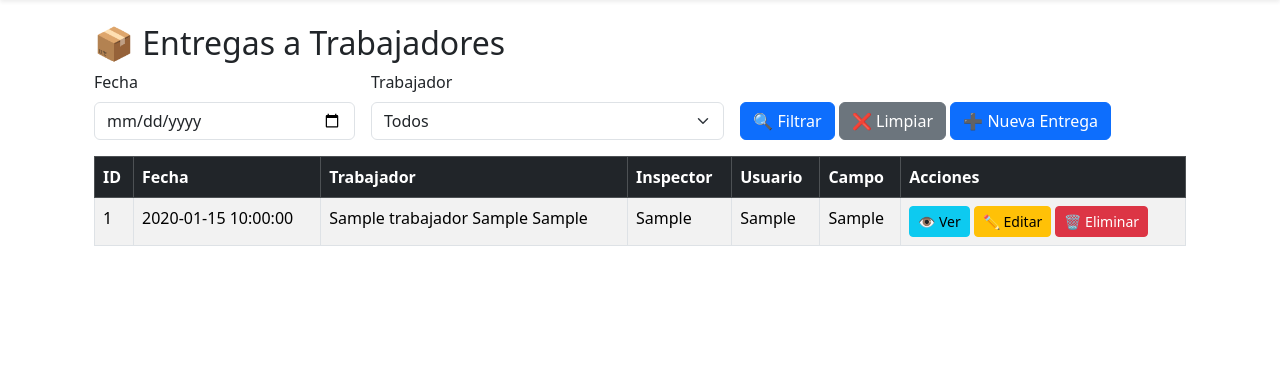
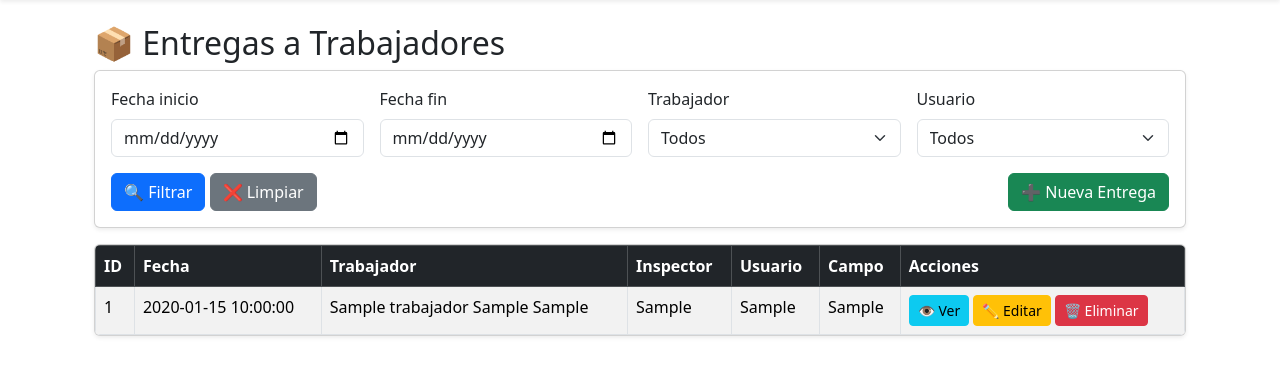
Before and after one commit to jcsempertegui/sistema-de-almacen, a PHP site: page /almacen2/views/entregas/listar.php in a window 1280 px wide. Shown: the part 56-432 px from the top of the page. Run offline with PHP 8.4, Linux system fonts and the light colour scheme; the visitor is signed in with stand-in values (Sample User, id 1); tables that the repository leaves empty or names only in its code hold one stand-in row (values such as "Sample post"); some libraries are stand-ins or nearby versions.

Commit message:
actualizacion

```diff
--- a/controllers/EntregaController.php
+++ b/controllers/EntregaController.php
@@ -8,8 +8,8 @@ class EntregaController {
         $this->model = new Entrega($db);
     }
 
-    public function listar($fecha = '', $trabajador = '') {
-        return $this->model->listar($fecha, $trabajador);
+    public function listar($fechaInicio = '',$fechaFin = '', $trabajadorId = '', $usuarioId = '') {
+        return $this->model->listar($fechaInicio, $fechaFin, $trabajadorId, $usuarioId);
     }
 
     public function obtener($id) {
@@ -35,4 +35,9 @@ class EntregaController {
     public function listarTrabajadores() {
         return $this->model->listarTrabajadores();
     }
+
+    public function listarUsuarios() {
+        return $this->model->listarUsuarios();
+    }
+
 }
--- a/models/Entrega.php
+++ b/models/Entrega.php
@@ -6,31 +6,46 @@ class Entrega {
         $this->conn = $db;
     }
 
-    // 📌 Listar entregas con trabajador y usuario
-    public function listar($filtroFecha = '', $filtroTrabajador = '') {
-        $sql = "SELECT e.id, e.fecha,
-                       CONCAT(t.nombre, ' ', t.apellido_paterno, ' ', t.apellido_materno) as trabajador,
+    // 📌 Listar entregas con filtros avanzados
+    public function listar($fechaInicio = '', $fechaFin = '', $trabajadorId = '', $usuarioId = '') {
+        $sql = "SELECT e.id, e.fecha, CONCAT(t.nombre, ' ', t.apellido_paterno, ' ', t.apellido_materno) as trabajador,
                        u.usuario as registrado_por, e.campo, e.inspector
                 FROM entrega e
                 INNER JOIN trabajador t ON e.trabajador_id = t.id
                 INNER JOIN usuario u ON e.usuario_id = u.id
                 WHERE 1=1";
 
-        if (!empty($filtroFecha)) {
-            $sql .= " AND DATE(e.fecha) = ?";
-        }
-        if (!empty($filtroTrabajador)) {
-            $sql .= " AND e.trabajador_id = ?";
+        $params = [];
+        $types = "";
+
+        if (!empty($fechaInicio)) {
+            $sql .= " AND DATE(e.fecha) >= ?";
+            $params[] = $fechaInicio;
+            $types .= "s";
         }
 
+        if (!empty($fechaFin)) {
+            $sql .= " AND DATE(e.fecha) <= ?";
+            $params[] = $fechaFin;
+            $types .= "s";
+        }
+
+        if (!empty($trabajadorId)) {
+            $sql .= " AND e.trabajador_id = ?";
+            $params[] = $trabajadorId;
+            $types .= "i";
+        }
+
+        if (!empty($usuarioId)) {
+            $sql .= " AND e.usuario_id = ?";
+            $params[] = $usuarioId;
+            $types .= "i";
+        }
+
+
         $stmt = $this->conn->prepare($sql);
-
-        if (!empty($filtroFecha) && !empty($filtroTrabajador)) {
-            $stmt->bind_param("si", $filtroFecha, $filtroTrabajador);
-        } elseif (!empty($filtroFecha)) {
-            $stmt->bind_param("s", $filtroFecha);
-        } elseif (!empty($filtroTrabajador)) {
-            $stmt->bind_param("i", $filtroTrabajador);
+        if (!empty($params)) {
+            $stmt->bind_param($types, ...$params);
         }
 
         $stmt->execute();
@@ -150,7 +165,13 @@ class Entrega {
         return $this->conn->query($sql)->fetch_all(MYSQLI_ASSOC);
     }
 
-    public function listarTrabajadores() {
-        return $this->conn->query("SELECT id, nombre, apellido_paterno, apellido_materno FROM trabajador ORDER BY nombre ASC")->fetch_all(MYSQLI_ASSOC);
-    }
+        // 📌 Helpers
+        public function listarTrabajadores() {
+            return $this->conn->query("SELECT id, nombre, apellido_paterno, apellido_materno FROM trabajador ORDER BY nombre ASC")->fetch_all(MYSQLI_ASSOC);
+        }
+
+        public function listarUsuarios() {
+            return $this->conn->query("SELECT id, usuario FROM usuario ORDER BY usuario ASC")->fetch_all(MYSQLI_ASSOC);
+        }
+
 }
--- a/views/entregas/crear.php
+++ b/views/entregas/crear.php
@@ -2,8 +2,6 @@
 if (session_status() === PHP_SESSION_NONE) session_start();
 require_once __DIR__ . '/../../config/db.php';
 require_once __DIR__ . '/../../controllers/EntregaController.php';
-include_once __DIR__ . '/../../includes/header.php';
-
 /*if ($_SESSION['rol'] != 'admin') {
     die("Acceso denegado");
 }*/
@@ -45,8 +43,8 @@ if ($_SERVER['REQUEST_METHOD'] === 'POST') {
         }
     }
 }
+include_once __DIR__ . '/../../includes/header.php';
 ?>
-
 <div class="container mt-4">
   <h2>➕ Nueva Entrega</h2>
 
--- a/views/entregas/listar.php
+++ b/views/entregas/listar.php
@@ -6,40 +6,65 @@ include_once __DIR__ . '/../../includes/header.php';
 
 $controller = new EntregaController($conn);
 
-$filtroFecha = $_GET['fecha'] ?? '';
-$filtroTrabajador = $_GET['trabajador_id'] ?? '';
-$entregas = $controller->listar($filtroFecha, $filtroTrabajador);
+// ✅ Capturar filtros
+$fechaInicio = $_GET['fecha_inicio'] ?? '';
+$fechaFin    = $_GET['fecha_fin'] ?? '';
+$trabajador  = $_GET['trabajador'] ?? '';
+$usuario     = $_GET['usuario'] ?? '';
+
+// ✅ Obtener datos
+$entregas     = $controller->listar($fechaInicio, $fechaFin, $trabajador, $usuario);
 $trabajadores = $controller->listarTrabajadores();
+$usuarios     = $controller->listarUsuarios();
 ?>
 
 <div class="container mt-4">
   <h2>📦 Entregas a Trabajadores</h2>
 
-  <form method="GET" class="row g-3 mb-3">
+  <!-- 🔎 Filtros -->
+  <form method="GET" class="card p-3 mb-3 shadow-sm">
+    <div class="row g-3 align-items-end">
       <div class="col-md-3">
-      <label class="form-label">Fecha</label>
-      <input type="date" name="fecha" class="form-control" value="<?= htmlspecialchars($filtroFecha) ?>">
+        <label class="form-label">Fecha inicio</label>
+        <input type="date" name="fecha_inicio" class="form-control" value="<?= htmlspecialchars($fechaInicio) ?>">
       </div>
-    <div class="col-md-4">
+      <div class="col-md-3">
+        <label class="form-label">Fecha fin</label>
+        <input type="date" name="fecha_fin" class="form-control" value="<?= htmlspecialchars($fechaFin) ?>">
+      </div>
+      <div class="col-md-3">
         <label class="form-label">Trabajador</label>
-      <select name="trabajador_id" class="form-select">
+        <select name="trabajador" class="form-select">
           <option value="">Todos</option>
           <?php foreach ($trabajadores as $t): ?>
-          <option value="<?= $t['id'] ?>" <?= $filtroTrabajador == $t['id'] ? 'selected' : '' ?>>
+            <option value="<?= $t['id'] ?>" <?= $trabajador == $t['id'] ? 'selected' : '' ?>>
               <?= htmlspecialchars($t['nombre'] . ' ' . $t['apellido_paterno'] . ' ' . $t['apellido_materno']) ?>
             </option>
           <?php endforeach; ?>
         </select>
       </div>
-    <div class="col-md-5 align-self-end">
+      <div class="col-md-3">
+        <label class="form-label">Usuario</label>
+        <select name="usuario" class="form-select">
+          <option value="">Todos</option>
+          <?php foreach ($usuarios as $u): ?>
+            <option value="<?= $u['id'] ?>" <?= $usuario == $u['id'] ? 'selected' : '' ?>>
+              <?= htmlspecialchars($u['usuario']) ?>
+            </option>
+          <?php endforeach; ?>
+        </select>
+      </div>
+    </div>
+    <div class="mt-3">
       <button type="submit" class="btn btn-primary">🔍 Filtrar</button>
       <a href="listar.php" class="btn btn-secondary">❌ Limpiar</a>
-      <a href="crear.php" class="btn btn-primary">➕ Nueva Entrega</a>
+      <a href="crear.php" class="btn btn-success float-end">➕ Nueva Entrega</a>
     </div>
   </form>
 
-  <div class="table-responsive">
-    <table class="table table-striped table-bordered">
+  <!-- 📋 Tabla -->
+  <div class="table-responsive card shadow-sm">
+    <table class="table table-striped table-bordered mb-0">
       <thead class="table-dark">
         <tr>
           <th>ID</th>
```
Lines whose indentation alone changed are shown as unchanged.
